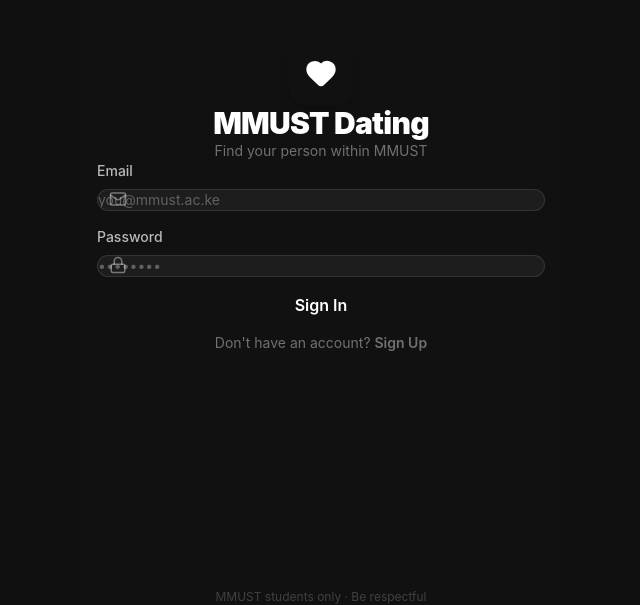
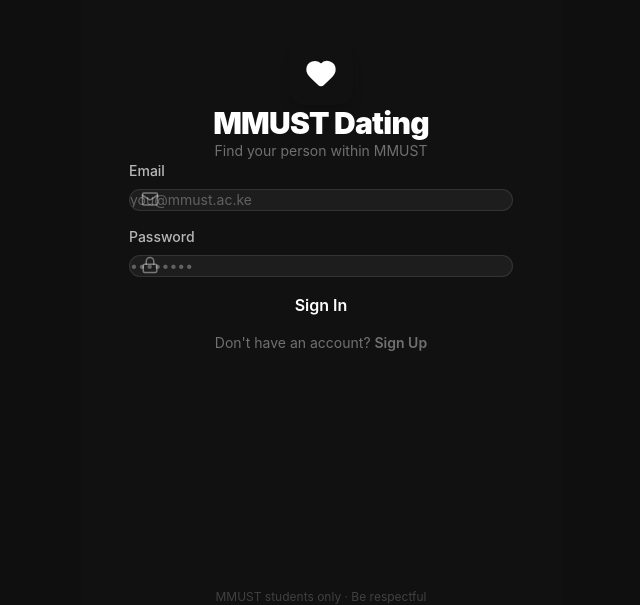
Before and after one commit to vidatech-ai/mmust-dating-site, a React (Vite) app in the folder frontend/: page /login in a window 1280 px wide. Shown: the part 195-800 px from the top of the page, without its empty margins (319-959 px from the left). Built offline with nearby package versions, Linux system fonts and the light colour scheme; no server answers.

Commit message:
fix: login form centered with max-w-sm on all screens

```diff
--- a/frontend/src/pages/Login.jsx
+++ b/frontend/src/pages/Login.jsx
@@ -37,8 +37,9 @@ const Login = () => {
 
   return (
     <div className="min-h-screen flex flex-col bg-[#111111]">
-      <div className="flex-1 flex flex-col items-center justify-center px-6 pt-16 pb-8 w-full">
-        <div className="w-full max-w-md mx-auto flex flex-col items-center">
+      <div className="flex-1 flex flex-col items-center justify-center px-6 py-16">
+        {/* Card — narrow on all screens */}
+        <div className="w-full max-w-sm">
           <motion.div
             initial={{ opacity: 0, y: -20 }}
             animate={{ opacity: 1, y: 0 }}
@@ -56,7 +57,7 @@ const Login = () => {
             initial={{ opacity: 0, y: 20 }}
             animate={{ opacity: 1, y: 0 }}
             transition={{ duration: 0.5, delay: 0.1 }}
-            className="w-full flex flex-col gap-4"
+            className="flex flex-col gap-4"
           >
             <Input
               label="Email"
```
